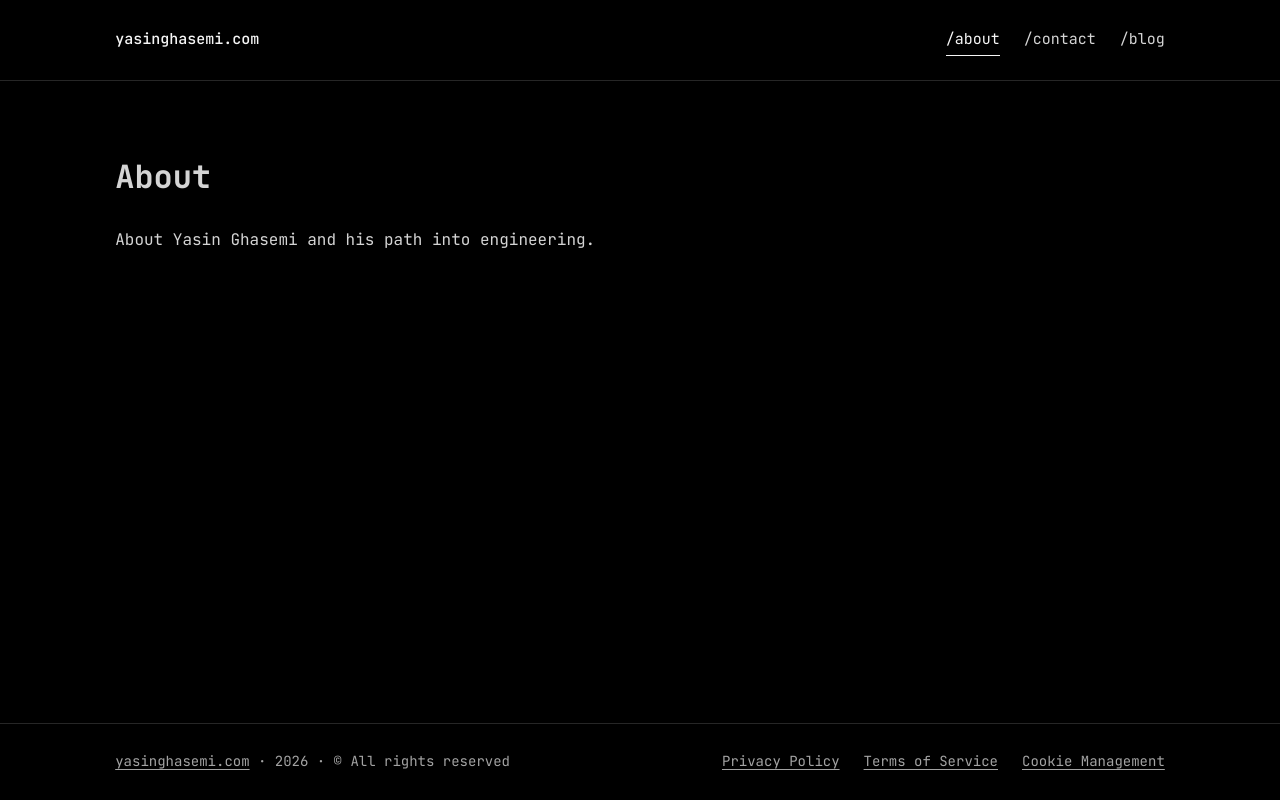
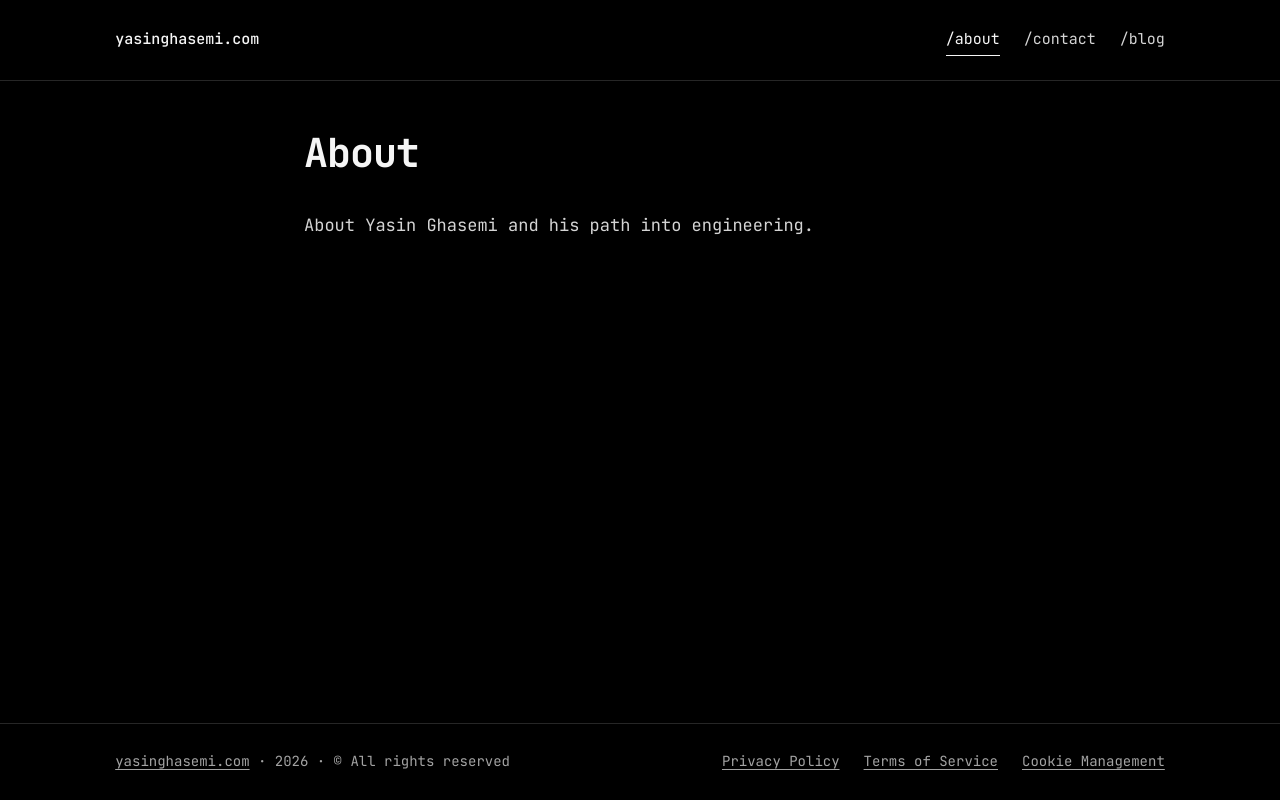
Before and after one commit to SupernovifieD/yasinghasemi.com, a Next.js app: page /about in a window 1280 px wide. Built offline with nearby package versions, Linux system fonts and the light colour scheme.

Commit message:
style: establish readable article layout

```diff
--- a/app/about/page.tsx
+++ b/app/about/page.tsx
@@ -1,8 +1,10 @@
+import { ReadingLayout } from "@/components/reading-layout";
+
 export default function AboutPage() {
   return (
-    <main id="main-content">
+    <ReadingLayout>
       <h1>About</h1>
       <p>About Yasin Ghasemi and his path into engineering.</p>
-    </main>
+    </ReadingLayout>
   );
 }
--- /dev/null
+++ b/components/reading-layout.module.css
@@ -0,0 +1,54 @@
+.reading {
+  max-width: var(--reading-width);
+  margin-inline: auto;
+  align-self: flex-start;
+}
+
+.prose {
+  color: var(--color-body);
+  font-size: clamp(1rem, 0.95rem + 0.2vw, 1.0625rem);
+  line-height: 1.78;
+}
+
+.prose h1,
+.prose h2,
+.prose h3 {
+  color: var(--color-text);
+  line-height: 1.22;
+  text-wrap: balance;
+}
+
+.prose h1 {
+  max-width: 30ch;
+  margin: 0 0 var(--space-8);
+  font-size: clamp(1.8rem, 1.45rem + 1.4vw, 2.5rem);
+  letter-spacing: -0.025em;
+}
+
+.prose h2 {
+  margin: var(--space-12) 0 var(--space-4);
+  font-size: clamp(1.35rem, 1.2rem + 0.55vw, 1.65rem);
+}
+
+.prose h3 {
+  margin: var(--space-8) 0 var(--space-3);
+  font-size: 1.125rem;
+}
+
+.prose p,
+.prose ul,
+.prose ol,
+.prose blockquote,
+.prose pre,
+.prose table {
+  margin-block: 0 var(--space-6);
+}
+
+.prose ul,
+.prose ol {
+  padding-inline-start: 1.5rem;
+}
+
+.prose li + li {
+  margin-block-start: var(--space-2);
+}
--- /dev/null
+++ b/components/reading-layout.tsx
@@ -0,0 +1,11 @@
+import type { ReactNode } from "react";
+
+import styles from "@/components/reading-layout.module.css";
+
+export function ReadingLayout({ children }: { children: ReactNode }) {
+  return (
+    <main id="main-content" className={styles.reading}>
+      <div className={styles.prose}>{children}</div>
+    </main>
+  );
+}
```
